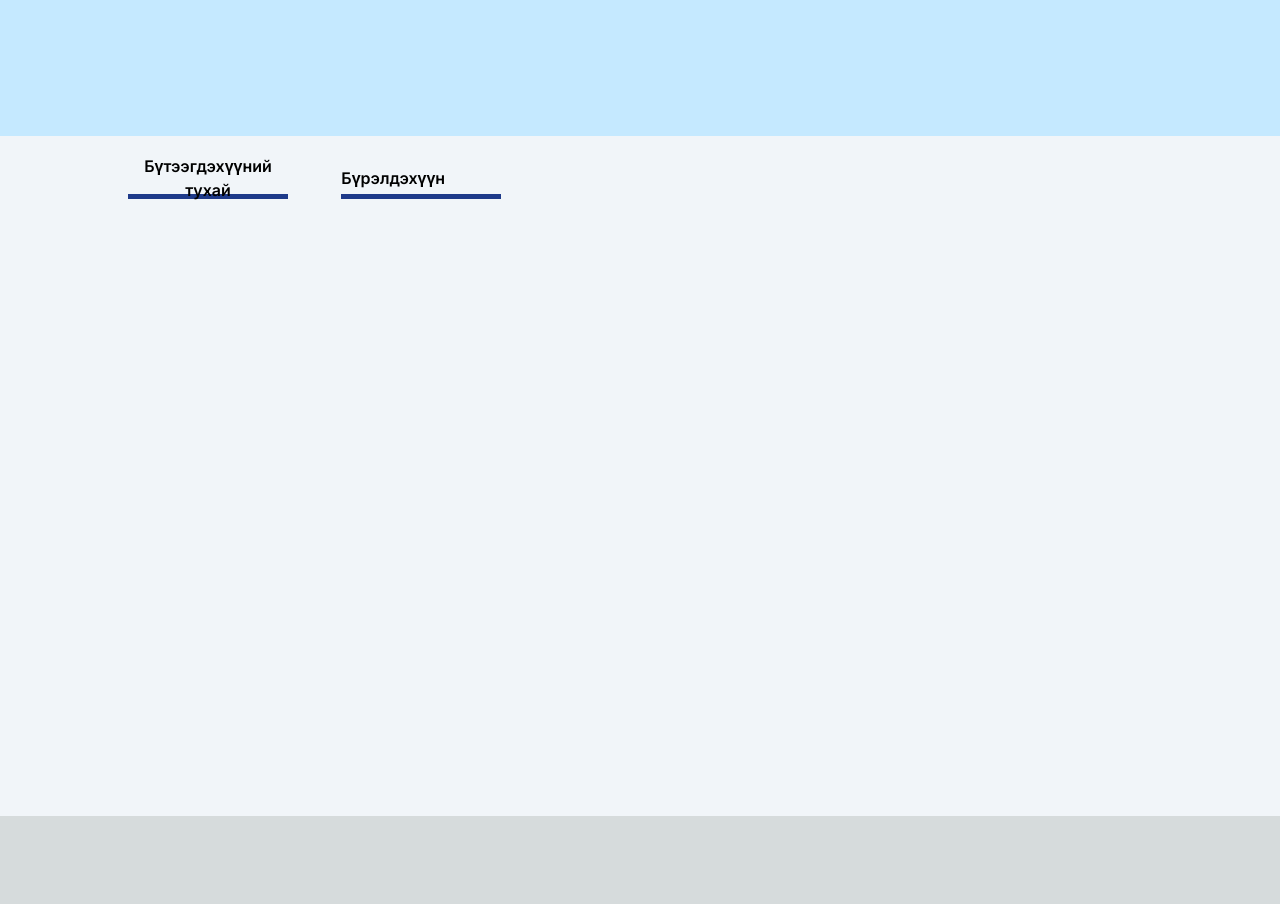
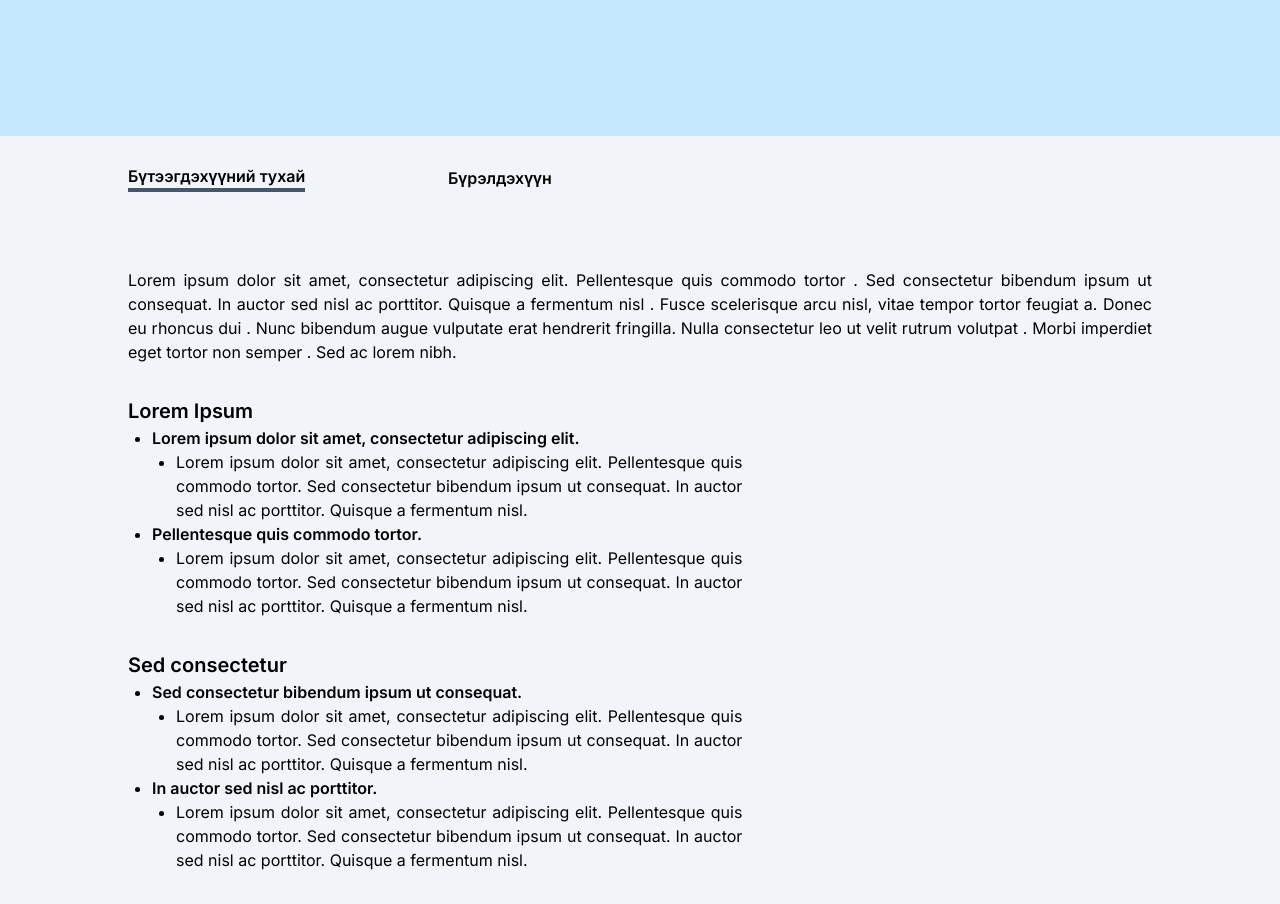
Before and after one commit to Bilgee135/ibi, a Next.js app: page /diamond in a window 1280 px wide. Shown: the part 580-1484 px from the top of the page. Before the commit the page ends 1396 px from the top, so only its background shows below. Built offline with nearby package versions, Linux system fonts and the light colour scheme.

Commit message:
added swtitching functionality

```diff
--- a/src/app/diamond/page.js
+++ b/src/app/diamond/page.js
@@ -5,40 +5,139 @@ import Headertwo from '../components/Headertwo'
 import { ChevronLeftIcon } from '@heroicons/react/20/solid'
 
 export default function Diamond() {
+  const [isDetails, SetIsDetails] = useState(true)
+  const HandleDetailsButtonClick = () => {
+    SetIsDetails(true)
+  }
+  const HandleOtherButtonClick = () => {
+    SetIsDetails(false)
+  }
+  function Detailsbutton() {
+    return (
+      <button className='relative w-3/4 h-2/3 flex items-center' onClick={ HandleDetailsButtonClick }>
+        <h2 className='absolute left-0 text-[13px] sm:text-[16px] font-semibold w-auto flex-col'>
+          Бүтээгдэхүүний тухай
+          <LineButton detailsbuttonclicked={ isDetails } detailsbutton={ true }/>
+        </h2>
+      </button>
+    )
+  }
+  function Otherbutton() {
+    return (
+      <button className='relative w-3/4 h-2/3 flex items-center' onClick={ HandleOtherButtonClick }>
+        <h2 className='absolute left-0 text-[13px] sm:text-[16px] font-semibold w-auto flex-col'>
+          Бүрэлдэхүүн
+          <LineButton detailsbuttonclicked={ isDetails } detailsbutton={ false }/>
+        </h2>
+      </button>
+    )
+  }
   return (
     <main className="flex min-h-screen flex-col scroll-smooth">
       <Headertwo />
-      <div className='h-[1300px] w-full bg-slate-100'>
+      <div className='h-auto w-full bg-slate-100'>
         <div className='relative w-full h-[620px] bg-[#C5E9FF] flex items-center justify-center'>
           <Viewcontainer1 />
           <Backbutton />
         </div>
         <div id='details0' className='relative h-[100px] w-full'>
-          <div className='absolute left-[10%] h-full w-2/6 flex items-center flex-row'>
+          <div className='absolute left-[10%] h-full w-full sm:w-5/6 md:w-4/6 lg:w-3/6 flex items-center flex-row'>
             <div className='relative w-1/2 h-1/2'>
-              <button className='relative w-3/4 h-2/3 flex items-center'>
-                <h2 className='absolute left-0 text-[16px] font-semibold'>Бүтээгдэхүүний тухай</h2>
-              </button>
-              <Linepage />
+              <Detailsbutton />
             </div>
             <div className='relative w-1/2 h-1/2'>
-              <button className='relative w-3/4 h-2/3 flex items-center'>
-                <h2 className='absolute left-0 text-[16px] font-semibold'>Бүрэлдэхүүн</h2>
-              </button>
-              <Linepage />
+              <Otherbutton />
             </div>
           </div>
         </div>
+        <Detailssubpage isDetails={ isDetails }/>
+        <Othersubpage isDetails={ isDetails }/>
       </div>
     </main>
   )
 }
 
-function Linepage() {
-  const [isDetails, SetIsDetails] = useState(true)
-  return (
-    <div className='h-[10%] w-3/4 bg-blue-900'></div>
-  )
+function Detailssubpage({ isDetails }) {
+  if (isDetails) {
+    return (
+      <div className='mx-[10%] text-justify'>
+        <p id="b4512997-2078-4e35-b402-e999dee515f0" className='my-8 text-[16px] text-justify'>
+          Lorem ipsum dolor sit amet, consectetur adipiscing elit. Pellentesque quis commodo tortor
+          . Sed consectetur bibendum ipsum ut consequat. In auctor sed nisl ac porttitor. Quisque a fermentum nisl
+          . Fusce scelerisque arcu nisl, vitae tempor tortor feugiat a. Donec eu rhoncus dui
+          . Nunc bibendum augue vulputate erat hendrerit fringilla. Nulla consectetur leo ut velit rutrum volutpat
+          . Morbi imperdiet eget tortor non semper
+          . Sed ac lorem nibh.
+        </p>
+        <div className='w-full md:w-4/5 lg:w-3/5'>
+          <div class="text-[16px]">
+            <h2 class="font-semibold text-[20px]">Lorem Ipsum</h2>
+            <ul class="list-disc ml-6">
+              <li>
+                <h3 class="font-semibold">Lorem ipsum dolor sit amet, consectetur adipiscing elit.</h3>
+                <ul class="list-disc ml-6">
+                  <li>Lorem ipsum dolor sit amet, consectetur adipiscing elit. Pellentesque quis commodo tortor. Sed consectetur bibendum ipsum ut consequat. In auctor sed nisl ac porttitor. Quisque a fermentum nisl.</li>
+                </ul>
+              </li>
+              <li>
+                <h3 class="font-semibold">Pellentesque quis commodo tortor.</h3>
+                <ul class="list-disc ml-6">
+                  <li>Lorem ipsum dolor sit amet, consectetur adipiscing elit. Pellentesque quis commodo tortor. Sed consectetur bibendum ipsum ut consequat. In auctor sed nisl ac porttitor. Quisque a fermentum nisl.</li>
+                </ul>
+              </li>
+            </ul>
+          </div>
+          <div class="text-[16px] my-8">
+            <h2 class="font-semibold text-[20px]">Sed consectetur</h2>
+            <ul class="list-disc ml-6">
+              <li>
+                <h3 class="font-semibold">Sed consectetur bibendum ipsum ut consequat.</h3>
+                <ul class="list-disc ml-6">
+                  <li>Lorem ipsum dolor sit amet, consectetur adipiscing elit. Pellentesque quis commodo tortor. Sed consectetur bibendum ipsum ut consequat. In auctor sed nisl ac porttitor. Quisque a fermentum nisl.</li>
+                </ul>
+              </li>
+              <li>
+                <h3 class="font-semibold">In auctor sed nisl ac porttitor.</h3>
+                <ul class="list-disc ml-6">
+                  <li>Lorem ipsum dolor sit amet, consectetur adipiscing elit. Pellentesque quis commodo tortor. Sed consectetur bibendum ipsum ut consequat. In auctor sed nisl ac porttitor. Quisque a fermentum nisl.</li>
+                </ul>
+              </li>
+            </ul>
+          </div>
+        </div>
+
+      </div>
+    )
+  } else {
+    return
+  }
+}
+
+function Othersubpage({ isDetails }) {
+  if (!isDetails) {
+    return (
+      <div className='w-full h-24 bg-slate-400 my-8'></div>
+    )
+  } else {
+    return
+  }
+}
+
+
+function LineButton({ detailsbuttonclicked, detailsbutton}) {
+  if (detailsbuttonclicked) {
+    if (detailsbutton) {
+      return (<div className='w-full h-1 bg-slate-600'></div>)
+    } else {
+      return
+    }
+  } else {
+    if (!detailsbutton) {
+      return (<div className='w-full h-1 bg-slate-600'></div>)
+    } else {
+      return
+    }
+  }
 }
 
 function Viewcontainer1() {
@@ -66,7 +165,7 @@ function Viewcontainer1() {
           <h1 className='absolute bottom-0 text-[24px] font-semibold'>ДАЙМОНД ERP</h1>
         </div>
         <div className='relative w-full h-3/4 flex justify-center'>
-          <p className='absolute top-[10%] text-[15px] font-medium text-center'>Lorem ipsum dolor sit amet, consectetur adipiscing elit. Pellentesque quis commodo tortor.</p>
+          <p className='absolute top-[10%] text-[15px] font-medium text-center'>Lorem ipsum dolor sit amet, consectetur adipiscing elit. Pellentesque quis commodo tortor. <a href="#details0" className="text-[11px] text-blue-800 hover:underline">Дэлгэрэнгүй</a></p>
         </div>
       </div>
 
```
